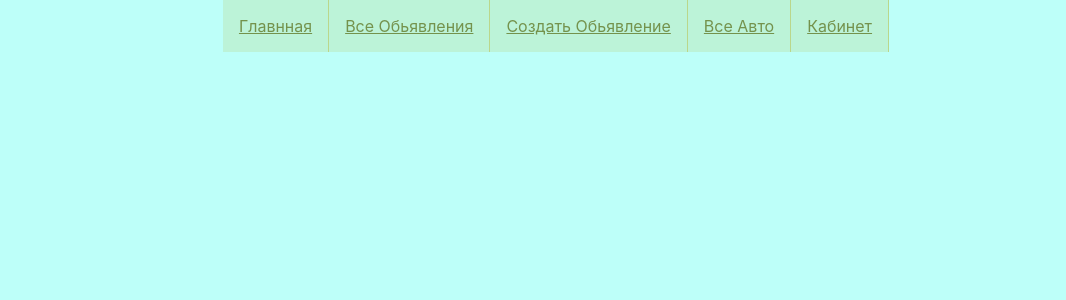
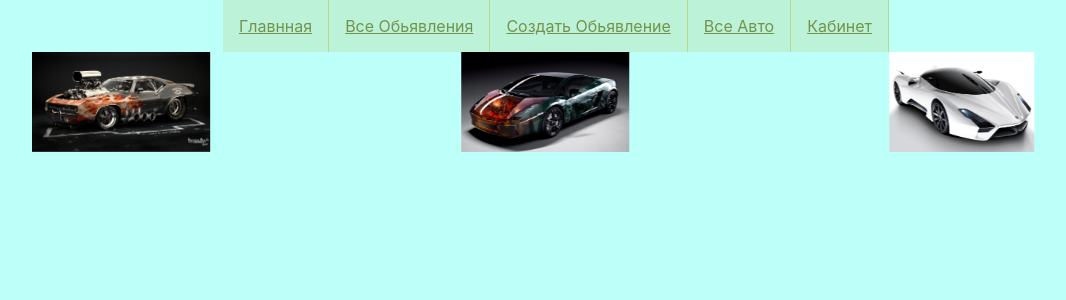
Before and after one commit to kayfec/react-auto-marketplace, a React (Create React App) app: page / in a window 1280 px wide. Shown: the top 300 px of the page, without its empty margins (104-1170 px from the left). Built offline with nearby package versions, Linux system fonts and the light colour scheme.

Commit message:
Initial commit

```diff
--- a/src/App.js
+++ b/src/App.js
@@ -103,7 +103,7 @@ class App extends Component {
       <Router>
         <div className="App">
           <ul className="mainMenu">
-            <li><Link defaultChecked to="/home">Главнная</Link></li>
+            <li><Link defaultChecked to="/">Главнная</Link></li>
             <li><Link to="/View">Все Обьявления</Link></li>
             <li><Link to="/AddAnnouncement">Создать Обьявление</Link></li>
             <li><Link to="/Announcement">Все Авто</Link></li>
@@ -111,7 +111,7 @@ class App extends Component {
           </ul>
 
           <Switch>
-            <Route path="/home" render={() => <Carousel />} />
+            <Route path="/" render={() => <Carousel />} />
             <Route path="/View" render={() => <View items={this.state.items}/>} />
             <Route path="/RegistrationForm" render={() => <ConnectForm
                 viewInfo={this.state.curentViewItem} closeClick={this.closeViewClick}
```
